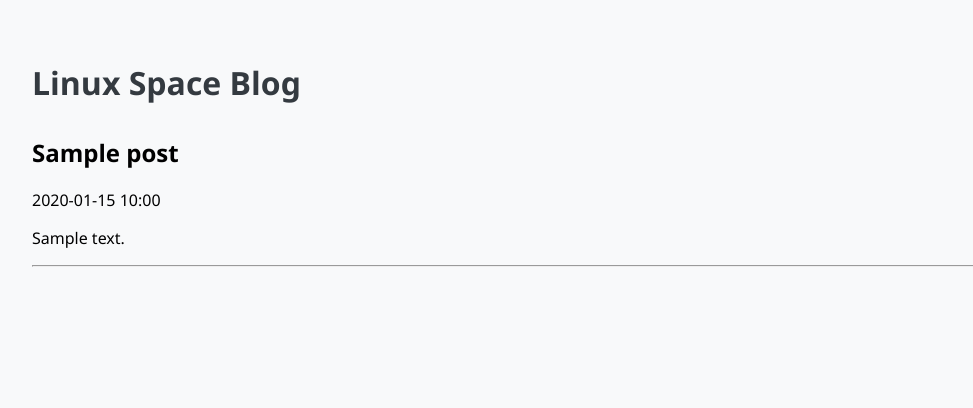
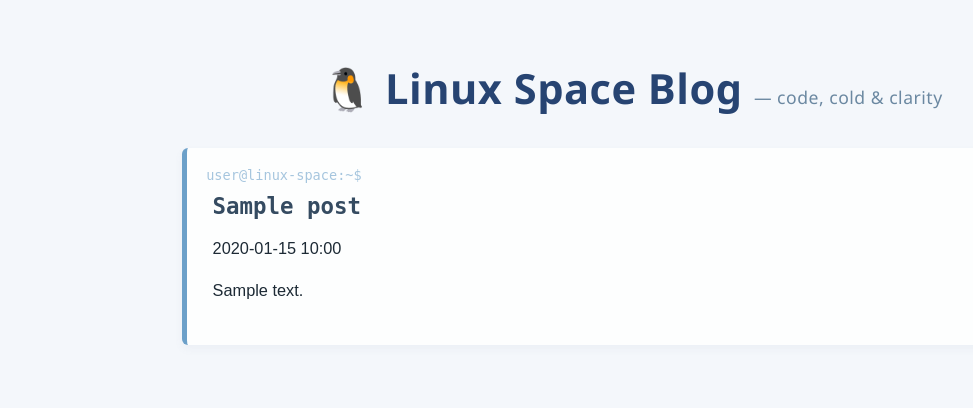
Before and after one commit to valjean-h8/Linux-Space, a Django app: page / in a window 1280 px wide. Shown: the top 408 px of the page, without its empty margins (8-981 px from the left). Run offline with Django 5.2, Linux system fonts and the light colour scheme; tables that the repository leaves empty hold one stand-in row (values such as "Sample post").

Commit message:
Update html-template and css-style

```diff
--- a/app/techlog/static/techlog/css/style.css
+++ b/app/techlog/static/techlog/css/style.css
@@ -1,24 +1,104 @@
 body {
-  background-color: #f8f9fa;
-  font-family: 'Segoe UI', sans-serif;
+  background-color: #f4f7fb; /* очень светлый ледяной фон */
+  color: #1f2d3a;            /* глубокий, стальной тёмно-синий */
+  font-family: 'Fira Sans', 'Segoe UI', sans-serif;
   padding: 2rem;
+  margin: 0;
+}
+
+.container {
+  max-width: 900px;
+  margin: 0 auto;
 }
 
 h1 {
-  color: #343a40;
+  color: #274472; /* насыщенный синий, почти ледяной шторм */
   margin-bottom: 2rem;
+  font-size: 2.6rem;
+  text-align: center;
+  font-weight: 600;
+  letter-spacing: 0.5px;
 }
 
 .card {
-  margin-bottom: 1.5rem;
-  border: 1px solid #dee2e6;
-  border-radius: 6px;
-  background-color: #fff;
-  padding: 1.2rem;
-  box-shadow: 0 2px 4px rgba(0,0,0,0.05);
+  background-color: #ffffff;
+  border-left: 5px solid #5a84a2; /* акцент на стальной сине-голубой */
+  padding: 1.6rem;
+  margin-bottom: 2rem;
+  border-radius: 8px;
+  box-shadow: 0 3px 10px rgba(90, 132, 162, 0.08);
+  transition: box-shadow 0.2s ease-in-out;
 }
 
-.card h3 {
-  margin-top: 0;
-  color: #007bff;
+.card:hover {
+  box-shadow: 0 6px 14px rgba(90, 132, 162, 0.18);
 }
+
+.card h2 {
+  color: #345678; /* подтон льда и стали */
+  font-size: 1.5rem;
+  margin-bottom: 0.4rem;
+}
+
+.meta {
+  color: #6b7c8a; /* приглушённый стальной текст */
+  font-size: 0.88rem;
+  margin-bottom: 1rem;
+}
+
+.card p {
+  line-height: 1.6;
+  color: #1f2d3a;
+  font-size: 1.02rem;
+}
+
+.empty {
+  color: #889bb2;
+  text-align: center;
+  margin-top: 3rem;
+  font-style: italic;
+}
+.card {
+  background-color: #fdfefe;
+  border-left: 5px solid #6ca0c9;
+  border-radius: 6px;
+  box-shadow: 0 4px 8px rgba(100, 120, 150, 0.06);
+  padding: 1.6rem;
+  position: relative;
+  overflow: hidden;
+  transition: box-shadow 0.3s ease;
+}
+
+.card:hover {
+  box-shadow: 0 8px 14px rgba(100, 120, 150, 0.12);
+}
+
+.card::before {
+  content: 'user@linux-space:~$';
+  color: #6ca0c9;
+  font-family: 'Fira Code', monospace;
+  position: absolute;
+  top: 1.2rem;
+  left: 1.2rem;
+  font-size: 0.85rem;
+  opacity: 0.6;
+}
+
+.card h2 {
+  font-family: 'Fira Code', monospace;
+  color: #354b61;
+  font-size: 1.4rem;
+  margin-top: 1.2rem;
+}
+
+.card p {
+  font-family: 'Fira Sans', sans-serif;
+  line-height: 1.6;
+  font-size: 1.02rem;
+  color: #1d2a35;
+}
+.subtitle {
+  font-size: 1.1rem;
+  font-weight: 300;
+  color: #6b88a1;
+}
--- a/app/techlog/templates/techlog/post_list.html
+++ b/app/techlog/templates/techlog/post_list.html
@@ -8,18 +8,19 @@
 </head>
 <body>
 
-  <h1>Linux Space Blog</h1>
+  <div class="container">
+  <h1>🐧 Linux Space Blog <span class="subtitle">— code, cold & clarity</span></h1>
 
     {% for post in posts %}
-    <div>
+      <div class="card">
         <h2>{{ post.title }}</h2>
-      <p>{{ post.created_at|date:"Y-m-d H:i" }}</p>
+        <p class="meta">{{ post.created_at|date:"Y-m-d H:i" }}</p>
         <p>{{ post.content|truncatewords:30 }}</p>
-      <hr>
       </div>
     {% empty %}
-    <p>Пока нет постов...</p>
+      <p class="empty">Пока нет постов…</p>
     {% endfor %}
+  </div>
 
 </body>
 </html>
--- a/deploy/docker-compose.yml
+++ b/deploy/docker-compose.yml
@@ -29,7 +29,7 @@ services:
       dockerfile: deploy/docker/Dockerfile.nginx
     ports:
       - "80:80"
-      # - "443:443"
+      #  - "443:443"
     volumes:
       - ../app/staticfiles:/static
       - ./nginx:/etc/nginx/conf.d
```
Lines whose indentation alone changed are shown as unchanged.
